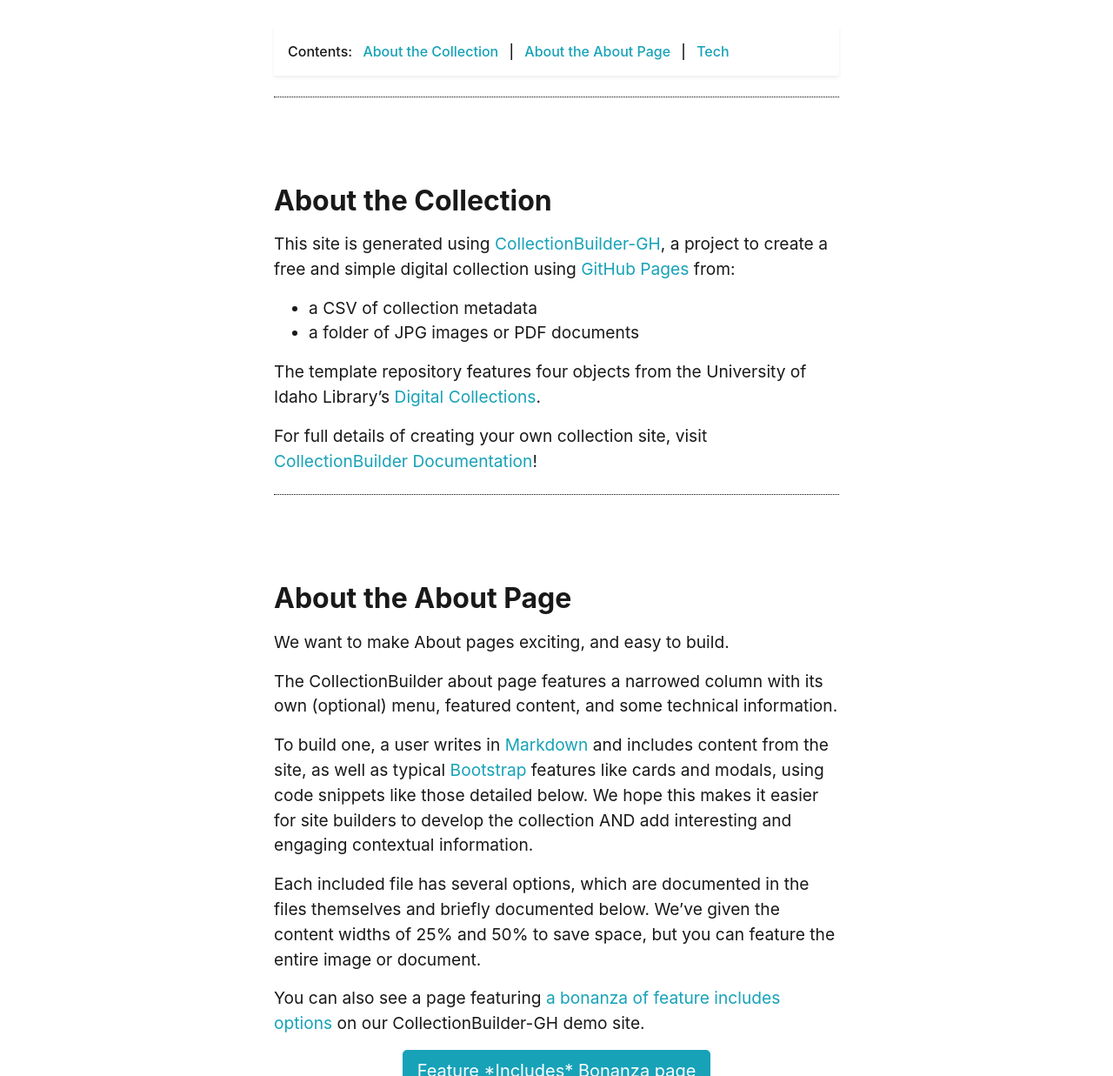
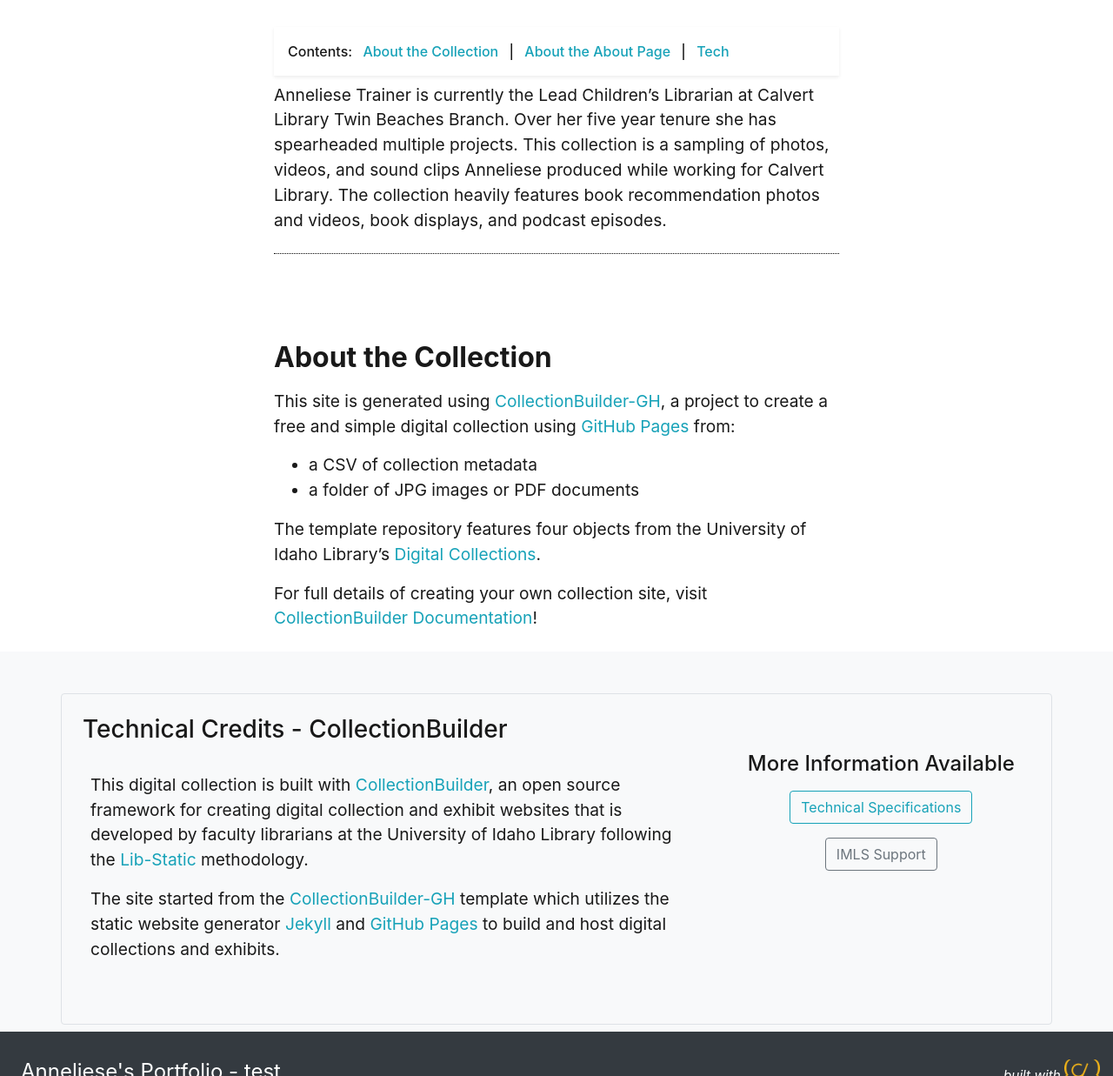
Before and after one commit to anneliesetrainerumd/Anneliese-s-Portfolio, a Jekyll site: the page built from pages/about.md, in a window 1280 px wide and 1400 px high, scrolled down 287 px. Shown: the part 163-1400 px from the top of the window at 87% size. Built offline with Jekyll 4.4.1, drawn with Linux system fonts in a browser that asks for light colours; some of the changed text lies outside the part shown.

Commit message:
added info in between hashtags

```diff
--- a/pages/about.md
+++ b/pages/about.md
@@ -12,6 +12,8 @@
 
 {% include feature/nav-menu.html sections="About the Collection;About the About Page" %}
 
+Anneliese Trainer is currently the Lead Children's Librarian at Calvert Library Twin Beaches Branch. Over her five year tenure she has spearheaded multiple projects. This collection is a sampling of photos, videos, and sound clips Anneliese produced while working for Calvert Library. The collection heavily features book recommendation photos and videos, book displays, and podcast episodes.
+
 ## About the Collection
 
 This site is generated using [CollectionBuilder-GH](https://collectionbuilding.github.io/gh/), a project to create a free and simple digital collection using [GitHub Pages](https://pages.github.com/) from:
@@ -22,6 +24,3 @@
 The template repository features four objects from the University of Idaho Library's [Digital Collections](https://www.lib.uidaho.edu/digital).
 
 For full details of creating your own collection site, visit [CollectionBuilder Documentation](https://collectionbuilder.github.io/cb-docs/)!
-
-<!-- IMPORTANT!!! DELETE this comment and the include below when you are finished editing this page for your collection. The include below introduces about page features. They will show up on your collection's about page until you delete it.  -->
-{% include cb/about_the_about.md %}
```
